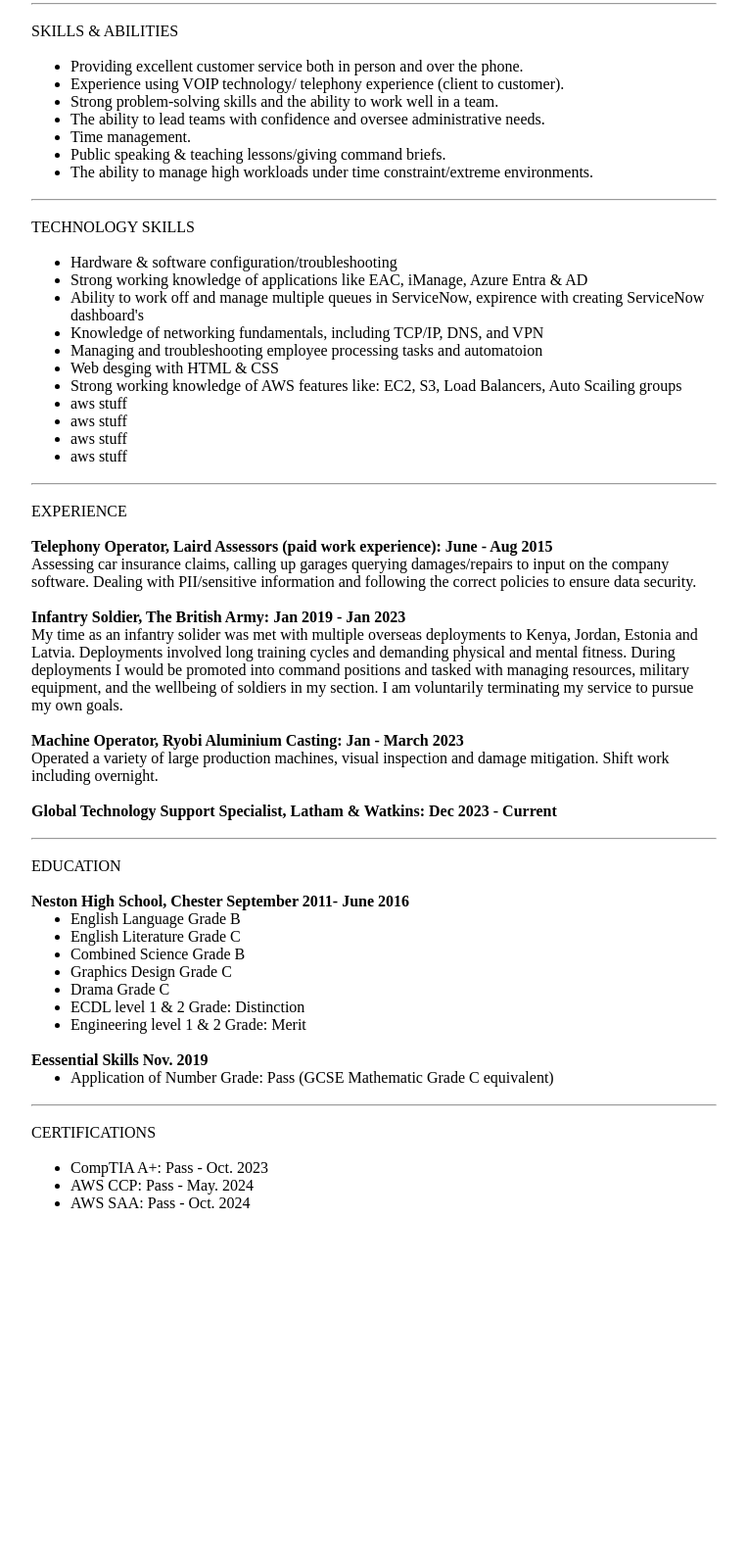
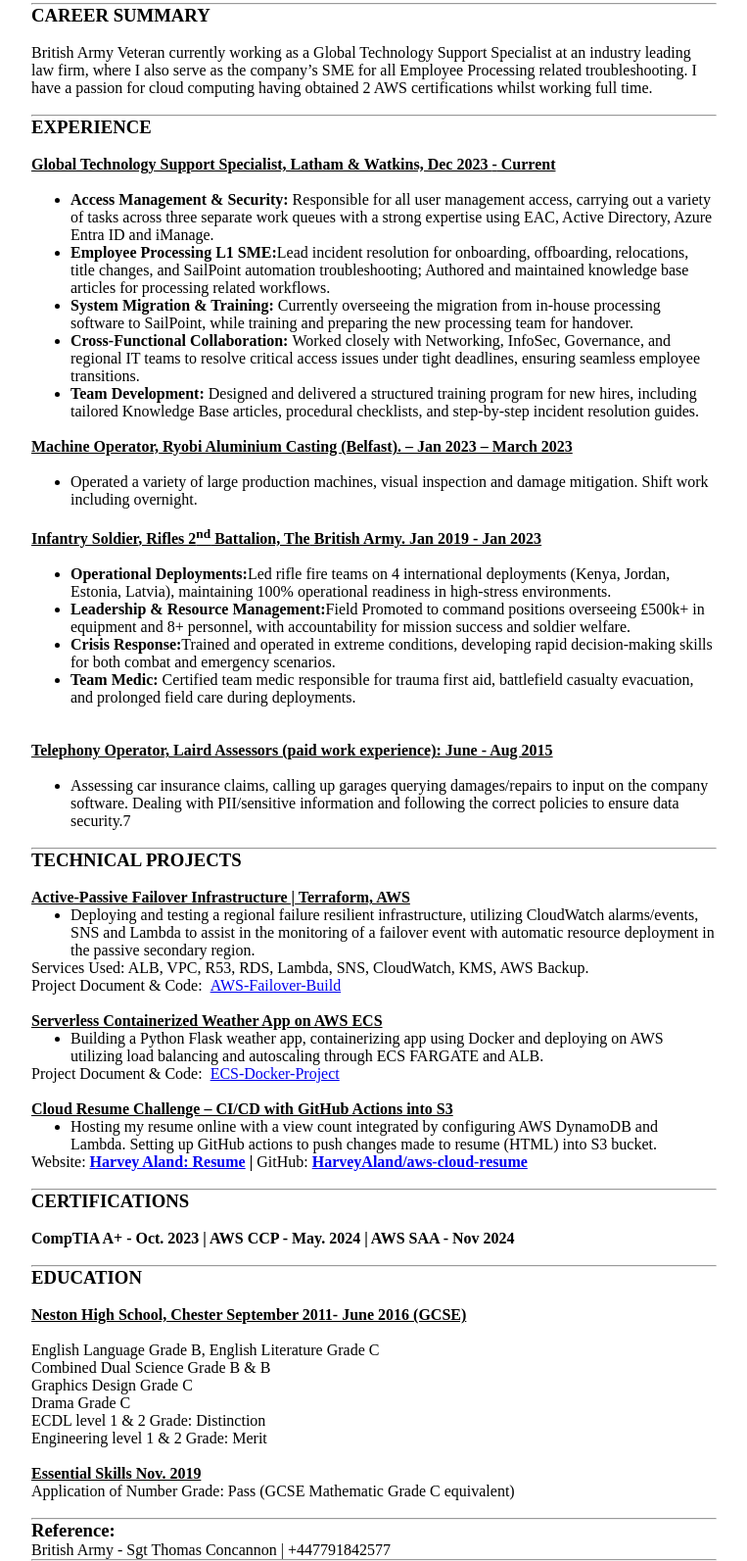
Before and after one commit to HarveyAland/aws-cloud-resume, a plain HTML site: page resume/index.html in a window 1280 px wide. Shown: the part 126-1719 px from the top of the page at 98% size, without its empty margins (258-1021 px from the left). Before the commit the page ends 1363 px from the top, so only its background shows below. Drawn offline with Linux system fonts and the light colour scheme; no server answers.

Commit message:
Pushing updated CV to Git

```diff
--- a/resume/index.html
+++ b/resume/index.html
@@ -1,8 +1,4 @@
 <!DOCTYPE html>
-
-
-
-
 
 <Head>
 
@@ -21,89 +17,95 @@
 </header>
 <br>
 <hr />
-<body>
+<h3>CAREER SUMMARY</h3>
 <br>
-<p
-class="head1">SKILLS & ABILITIES</p>
+<p>British Army Veteran currently working as a Global Technology Support Specialist at an industry leading law firm, where I also serve as the company&rsquo;s SME for all Employee Processing related troubleshooting. I have a passion for cloud computing having obtained 2 AWS certifications whilst working full time.</p>
+<br>
+<hr>
+<h3>EXPERIENCE</h3>
+<br>
+<p><strong><u>Global Technology Support Specialist, Latham &amp; Watkins, Dec 2023 </u></strong><strong><u>-</u></strong><strong><u> Current</u></strong></p>
 <br>
 <ul>
-    <li>	Providing excellent customer service both in person and over the phone. </li>
-    <li>	Experience using VOIP technology/ telephony experience (client to customer).</li>
-    <li>	Strong problem-solving skills and the ability to work well in a team.</li>
-    <li>	The ability to lead teams with confidence and oversee administrative needs.</li>
-    <li>	Time management. </li>
-    <li>	Public speaking & teaching lessons/giving command briefs.</li>
-    <li>	The ability to manage high workloads under time constraint/extreme environments. </li>
-
-
+<li><strong>Access Management &amp; Security: </strong>Responsible for all user management access, carrying out a variety of tasks across three separate work queues with a strong expertise using EAC, Active Directory, Azure Entra ID and iManage.</li>
+<li><strong>Employee Processing L1 SME:</strong>Lead incident resolution for onboarding, offboarding, relocations, title changes, and SailPoint automation troubleshooting; Authored and maintained knowledge base articles for processing related workflows.</li>
+<li><strong>System Migration &amp; Training: </strong>Currently overseeing the migration from in-house processing software to SailPoint, while training and preparing the new processing team for handover.</li>
+<li><strong>Cross-Functional Collaboration:&nbsp;</strong>Worked closely with Networking, InfoSec, Governance, and regional IT teams to resolve critical access issues under tight deadlines, ensuring seamless employee transitions.</li>
+<li><strong>Team Development:</strong> Designed and delivered a structured training program for new hires, including tailored Knowledge Base articles, procedural checklists, and step-by-step incident resolution guides.</li>
 </ul>
 <br>
-<hr>
-<br>
-<p Class="head1">TECHNOLOGY SKILLS</p>
+<p><strong><u>Machine Operator, Ryobi Aluminium Casting (Belfast). &ndash; Jan 2023 &ndash; March 2023</u></strong></p>
 <br>
 <ul>
-    <li>    Hardware & software configuration/troubleshooting</li>
-    <li>    Strong working knowledge of applications like EAC, iManage, Azure Entra & AD</li>
-    <li>    Ability to work off and manage multiple queues in ServiceNow, expirence with creating ServiceNow dashboard's</li>
-    <li>    Knowledge of networking fundamentals, including TCP/IP, DNS, and VPN</li>
-    <li>    Managing and troubleshooting employee processing tasks and automatoion</li>
-    <li>    Web desging with HTML & CSS</li>
-    <li>    Strong working knowledge of AWS features like: EC2, S3, Load Balancers, Auto Scailing groups </li>
-    <li>    aws stuff </li>
-    <li>    aws stuff </li>
-    <li>    aws stuff </li>
-    <li>    aws stuff </li>
-
+<li>Operated a variety of large production machines, visual inspection and damage mitigation. Shift work including overnight.</li>
 </ul>
 <br>
+<p><strong><u>Infantry Soldier</u></strong><strong><u>, Rifles 2<sup>nd</sup> Battalion, The</u></strong><strong><u> British Army. </u></strong><strong><u>Jan 2019 - Jan 2023</u></strong></p>
+<br>
+<ul>
+<li><strong>Operational Deployments:</strong>Led rifle fire teams on 4 international deployments (Kenya, Jordan, Estonia, Latvia), maintaining 100% operational readiness in high-stress environments.</li>
+<li><strong>Leadership &amp; Resource Management:</strong>Field Promoted to command positions overseeing &pound;500k+ in equipment and 8+ personnel, with accountability for mission success and soldier welfare.</li>
+<li><strong>Crisis Response:</strong>Trained and operated in extreme conditions, developing rapid decision-making skills for both combat and emergency scenarios.</li>
+<li><strong>Team Medic:</strong> Certified team medic responsible for trauma first aid, battlefield casualty evacuation, and prolonged field care during deployments.</li>
+<br>
+</ul>
+<br>
+<p><strong><u>Telephony Operator, Laird Assessors (paid work experience): June - Aug 2015</u></strong></p>
+<br>
+<ul>
+<li>Assessing car insurance claims, calling up garages querying damages/repairs to input on the company software. Dealing with PII/sensitive information and following the correct policies to ensure data security.7</li>
+</ul>
+<p>&nbsp;</p>
 <hr>
+<h3>TECHNICAL PROJECTS</h3>
+<p>&nbsp;</p>
+<p><strong><u>Active-Passive Failover Infrastructure | Terraform, AWS </u></strong></p>
+<ul>
+<li>Deploying and testing a regional failure resilient infrastructure, utilizing CloudWatch alarms/events, SNS and Lambda to assist in the monitoring of a failover event with automatic resource deployment in the passive secondary region.</li>
+</ul>
+<p>Services Used: ALB, VPC, R53, RDS, Lambda, SNS, CloudWatch, KMS, AWS Backup.</p>
+<p>Project Document &amp; Code: &nbsp;<a href="https://github.com/HarveyAland/AWS-Failover-Build">AWS-Failover-Build</a></p>
 <br>
-<p class="head1"> EXPERIENCE</p>
+<p><strong><u>Serverless Containerized Weather App on AWS ECS</u></strong></p>
+<ul>
+<li>Building a Python Flask weather app, containerizing app using Docker and deploying on AWS utilizing load balancing and autoscaling through ECS FARGATE and ALB.</li>
+</ul>
+<p>Project Document &amp; Code: &nbsp;<a href="https://github.com/HarveyAland/ECS-Docker-Project">ECS-Docker-Project</a></p>
 <br>
-<h4>Telephony Operator, Laird Assessors (paid work experience): June - Aug 2015 </h4>
-<p1>Assessing car insurance claims, calling up garages querying damages/repairs to input on the company software. Dealing with PII/sensitive information and following the correct policies to ensure data security. </p>
+<p><strong><u>Cloud Resume Challenge &ndash; CI/CD with GitHub Actions into S3</u></strong></p>
+<ul>
+<li>Hosting my resume online with a view count integrated by configuring AWS DynamoDB and Lambda. Setting up GitHub actions to push changes made to resume (HTML) into S3 bucket.</li>
+</ul>
+<p>Website: <a href="https://resume.harveyaws.com/"><strong>Harvey Aland: Resume</strong></a><strong> | </strong>GitHub: <a href="https://github.com/HarveyAland/aws-cloud-resume"><strong>HarveyAland/aws-cloud-resume</strong></a></p>
+<p><strong>&nbsp;</strong></p>
+<hr>
+<h3>CERTIFICATIONS</h3>
 <br>
-<h4>Infantry Soldier, The British Army: Jan 2019 - Jan 2023</h4>
-<P1>My time as an infantry solider was met with multiple overseas deployments to Kenya, Jordan, Estonia and Latvia. Deployments involved long training cycles and demanding physical and mental fitness. During deployments I would be promoted into command positions and tasked with managing resources, military equipment, and the wellbeing of soldiers in my section. I am voluntarily terminating my service to pursue my own goals. </P>
+<p><strong>CompTIA A+ - </strong><strong>Oct. 2023</strong><strong> | AWS CCP - May. 2024 | AWS SAA - Nov 2024</strong></p>
+<p>&nbsp;</p>
+<hr>
+<h3>EDUCATION</h3>
 <br>
-<h4>Machine Operator, Ryobi Aluminium Casting: Jan - March 2023</h4>
-<p1>Operated a variety of large production machines, visual inspection and damage mitigation. Shift work including overnight. </p>
+<p><strong><u>Neston High School, Chester September 2011- June 2016 (GCSE)</u></strong></p>
 <br>
-<h4>Global Technology Support Specialist, Latham & Watkins: Dec 2023 - Current</h4>
-
-
+<p>English Language Grade B, English Literature Grade C</p>
+<p>Combined Dual Science Grade B &amp; B</p>
+<p>Graphics Design Grade C</p>
+<p>Drama Grade C</p>
+<p>ECDL level 1 &amp; 2 Grade: Distinction</p>
+<p>Engineering level 1 &amp; 2 Grade: Merit</p>
+<br>
+<p><strong><u>Essential Skills Nov. 2019</u></strong></p>
+<p>Application of Number Grade: Pass (GCSE Mathematic Grade C equivalent)</p>
 <br>
 <hr>
-<br>
-<p class="head1"> EDUCATION</p>
-<br>
-<h4> Neston High School, Chester September 2011- June 2016</h4>
-<ul>
-    <li>English Language Grade B </li>
-    <li>English Literature Grade C</li>
-    <li>Combined Science Grade B</li>
-    <li>Graphics Design Grade C </li>
-    <li>Drama Grade C  </li>
-    <li>ECDL level 1 & 2 Grade: Distinction</li>
-    <li>Engineering level 1 & 2 Grade: Merit </li>
-    </ul>
-<br>
-    <h4> Eessential Skills Nov. 2019</h4>
-<ul>
-    <li>Application of Number Grade: Pass (GCSE Mathematic Grade C equivalent)</li>
-</ul>
-<br>
+<h3>Reference:</h3>
+<p>British Army - Sgt Thomas Concannon | +447791842577</p>
 <hr>
-<br>
-<p class="head1"> CERTIFICATIONS</p>
-<br>
-<ul>
-    <li>CompTIA A+: Pass - Oct. 2023</li>
-    <li>AWS CCP: Pass - May. 2024</li>
-    <li>AWS SAA: Pass - Oct. 2024</li>
-</ul>
-</div>
+</td>
+</tr>
+</thead>
+</table>
 
 <script src="./index.js"></script>
 
```
